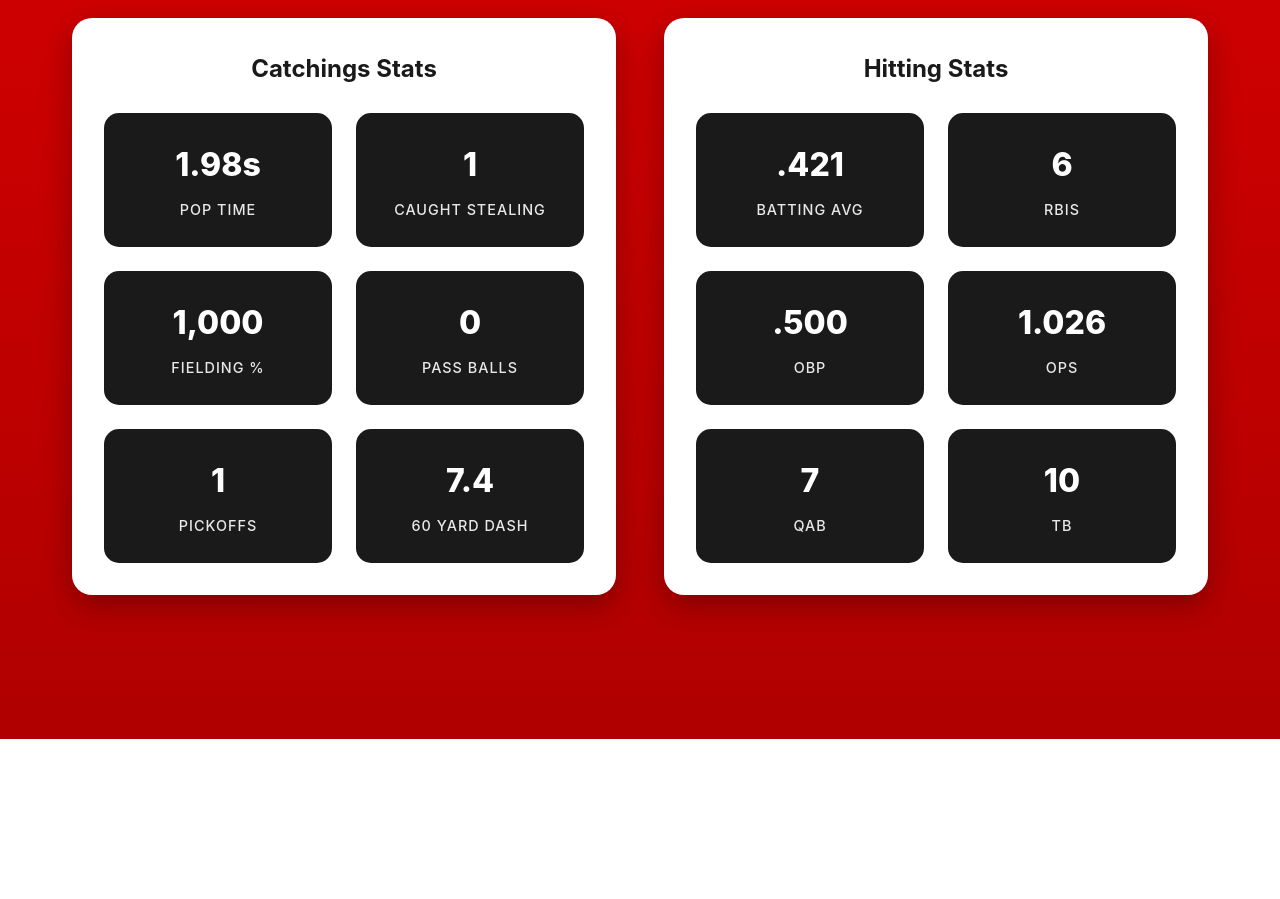
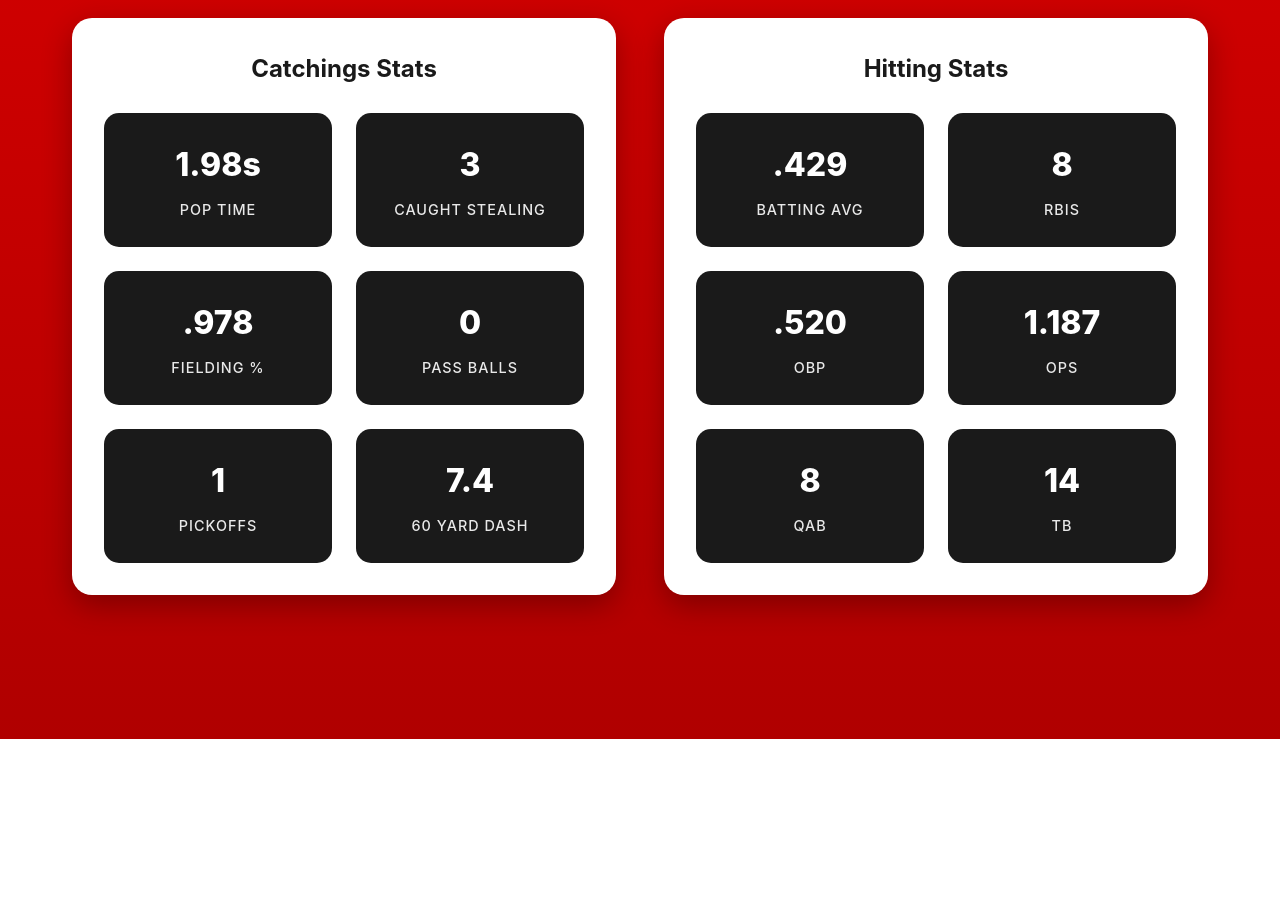
Before and after one commit to RyanBarnes40/BaseballPortfolio, a React (Vite) app: page / in a window 1280 px wide. Shown: the part 1720-2619 px from the top of the page. Built offline with nearby package versions, Linux system fonts and the light colour scheme.

Commit message:
Updating stats

```diff
--- a/src/App.tsx
+++ b/src/App.tsx
@@ -23,19 +23,19 @@ function App() {
     stats: {
       catching: [
         { label: "Pop Time", value: "1.98s" },
-        { label: "Caught Stealing", value: "1" },
-        { label: "Fielding %", value: "1,000" },
+        { label: "Caught Stealing", value: "3" },
+        { label: "Fielding %", value: ".978" },
         { label: "Pass Balls", value: "0" },
         { label: "Pickoffs", value: "1" },
         { label: "60 Yard Dash", value: "7.4" }
       ],
       hitting: [
-        { label: "Batting Avg", value: ".421" },
-        { label: "RBIs", value: "6" },
-        { label: "OBP", value: ".500" },
-        { label: "OPS", value: "1.026" },
-        { label: "QAB", value: "7" },
-        { label: "TB", value: "10" }
+        { label: "Batting Avg", value: ".429" },
+        { label: "RBIs", value: "8" },
+        { label: "OBP", value: ".520" },
+        { label: "OPS", value: "1.187" },
+        { label: "QAB", value: "8" },
+        { label: "TB", value: "14" }
       ]
     },
 
```
